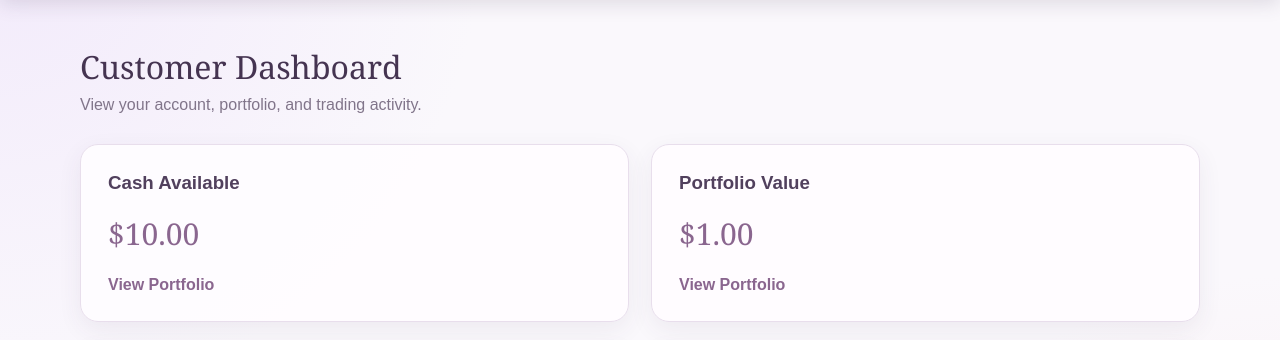
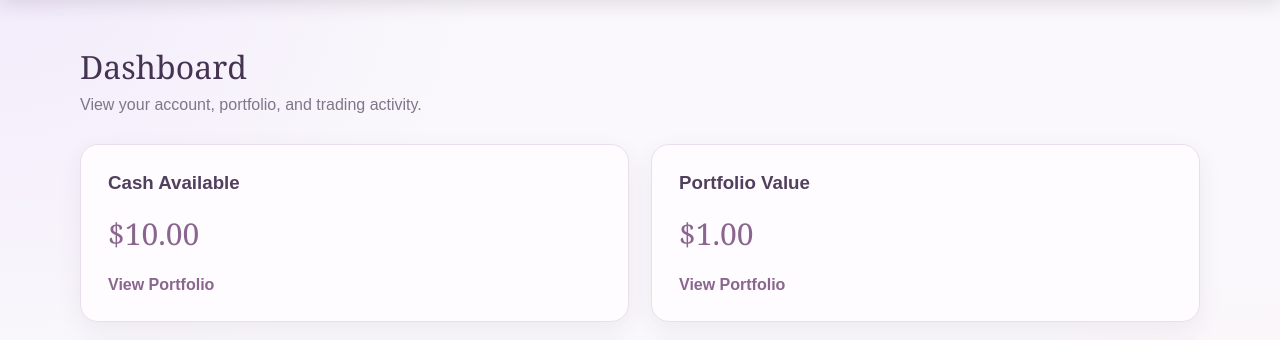
Before and after one commit to IFT-401-Group-12/Stock-Trading-System, a Flask app: template templates/customer_dashboard.html in a window 1280 px wide. Shown: the part 72-412 px from the top of the page. Run offline with Flask 3, Linux system fonts and the light colour scheme; the template is opened without the code that fills it: most values are stand-ins (such as "Sample title", 1, 10 or a date in 2020); data that the repository does not hold is empty.

Commit message:
dashboard.html

```diff
--- a/templates/customer_dashboard.html
+++ b/templates/customer_dashboard.html
@@ -5,7 +5,7 @@
 {% block content %}
 
 <section class="page-heading">
-    <h2>Customer Dashboard</h2>
+    <h2>Dashboard</h2>
     <p>View your account, portfolio, and trading activity.</p>
 </section>
 
```
